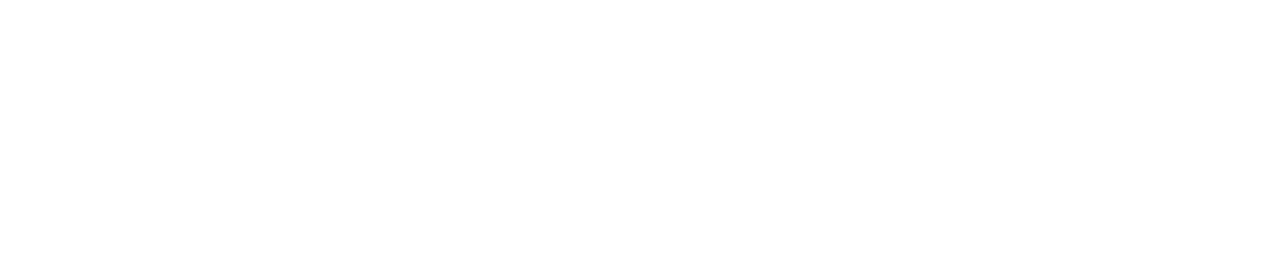
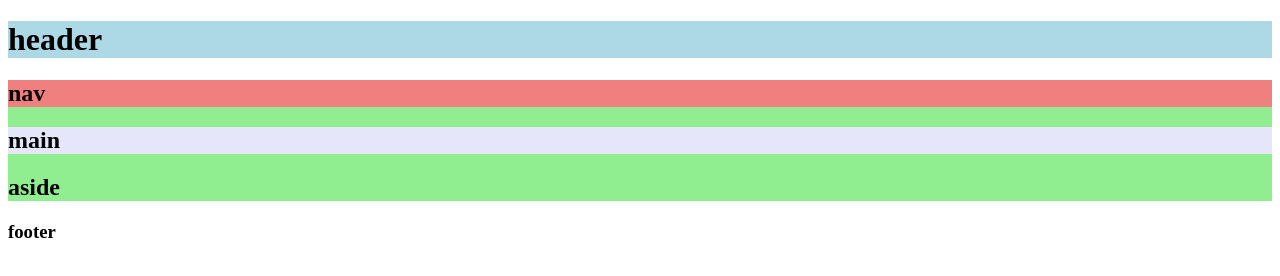
Before and after one commit to Roman23ew/Flexbox_Labs, a plain HTML site: page html/flexbox3.html in a window 1280 px wide. Drawn offline with Linux system fonts and the light colour scheme.

Commit message:
in the style.css created 5 colors and applied them to the header, footer, nav, main, and aside

```diff
--- a/css/style3.css
+++ b/css/style3.css
@@ -0,0 +1,15 @@
+.color1{
+    background-color: lightblue;
+}
+.color2{
+    background-color: lightgreen;
+}
+.color3{
+    background-color: lightcoral;
+}
+.color4{
+    background-color: lavender;
+}
+.color5{
+    background-color: lightgoldenrodyellow;
+}
--- a/html/flexbox3.html
+++ b/html/flexbox3.html
@@ -4,24 +4,30 @@
     <meta charset="UTF-8">
     <meta name="viewport" content="width=device-width, initial-scale=1.0">
     <title>Document</title>
+    <link rel="stylesheet" href="../css/style3.css"/>
 </head>
 <body>
     <div class="container">
-        <header >
+        <header class="color1">
+            <h1>header</h1>
 
         </header>
 
-        <div class="center">
-            <nav>
+        <div class="center color2">
+            <nav class="color3">
+                <h2>nav</h2>
             </nav>
-            <main>
+            <main class="color4">
+                <h2>main</h2>
             </main>
-            <aside>
+            <aside color="5">
+                <h2>aside</h2>
 
             </aside>
         </div>
 
         <footer>
+            <h3>footer</h3>
 
         </footer>
     </div>
```
